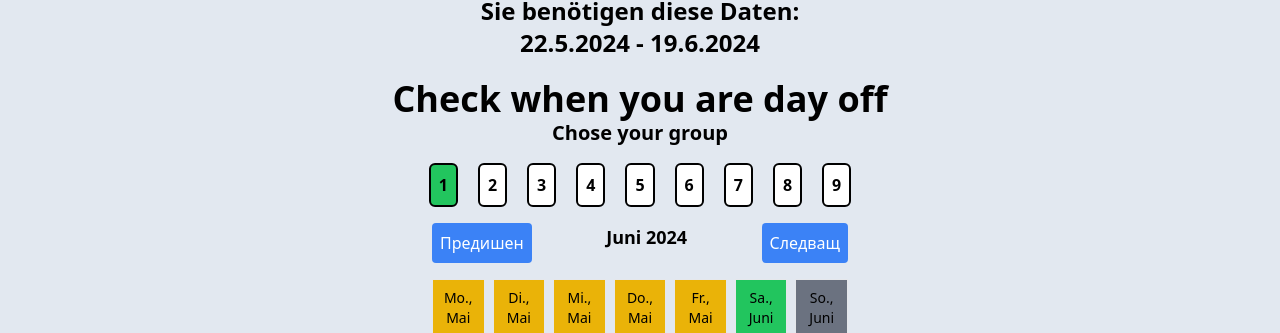
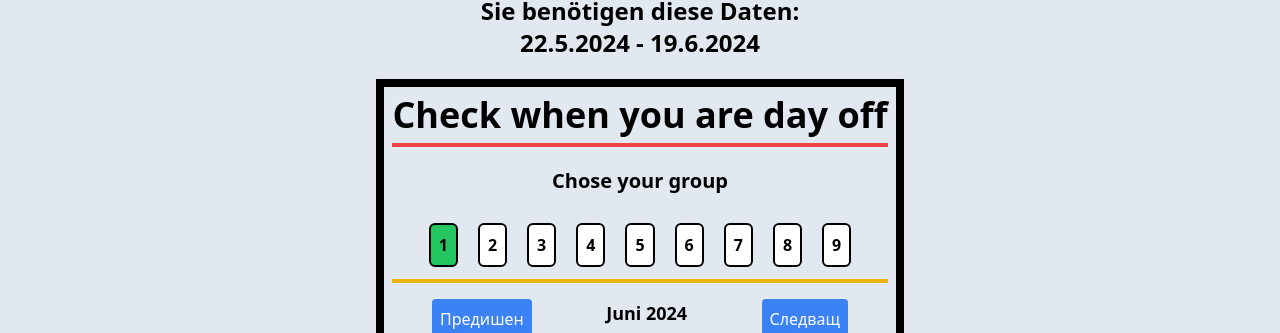
Before and after one commit to Krasimir-Hristov/DHL_Driver_Assistant, a React (Vite) app in the folder frontend/: page / in a window 1280 px wide. Shown: the part 353-686 px from the top of the page. Built offline with nearby package versions, Linux system fonts and the light colour scheme.

Commit message:
add some styling on home page and in WeeklyCalendar component

```diff
--- a/frontend/src/components/WeeklyCalendar.tsx
+++ b/frontend/src/components/WeeklyCalendar.tsx
@@ -106,7 +106,7 @@ const WeeklyCalendar: React.FC<Props> = ({ startWeek, locale }) => {
   };
 
   return (
-    <div className='max-w-md mx-auto p-4'>
+    <div className='max-w-md mx-auto p-4 '>
       <div className='flex justify-between mb-4'>
         <button
           onClick={handlePreviousMonth}
--- a/frontend/src/pages/Home.tsx
+++ b/frontend/src/pages/Home.tsx
@@ -17,13 +17,13 @@ const Home: React.FC = () => {
       <DayOfYear />
       <CurrentDate />
       <DateRange />
-      <div className='mt-5'>
-        <h1 className='font-bold text-2xl md:text-4xl'>
+      <div className='mt-5 border-black p-2 border-8'>
+        <h1 className='font-bold text-2xl md:text-4xl border-b-4 border-red-500 pb-2'>
           {' '}
           Check when you are day off
         </h1>
-        <h2 className='text-xl font-bold'>Chose your group</h2>
-        <div className='flex flex-row justify-center items-center mt-4 gap-3 md:gap-5 font-semibold'>
+        <h2 className='text-xl font-bold mt-5  '>Chose your group</h2>
+        <div className='flex flex-row p-3 justify-center items-center mt-4 gap-3 border-b-4 border-yellow-500  md:gap-5 font-semibold'>
           {[1, 2, 3, 4, 5, 6, 7, 8, 9].map((week) => (
             <p
               key={week}
```
